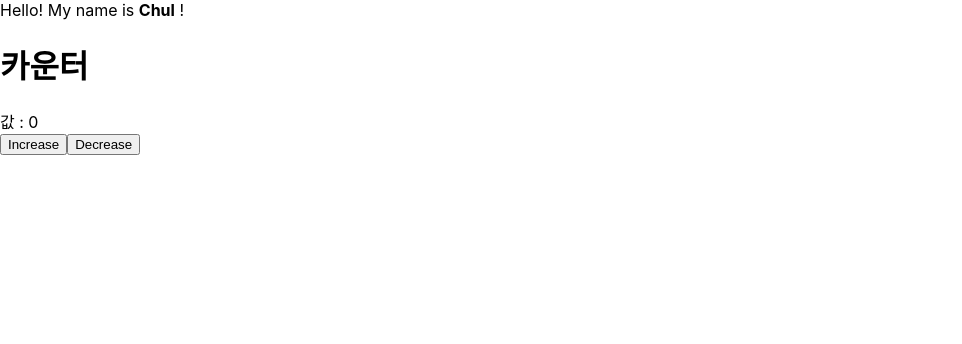
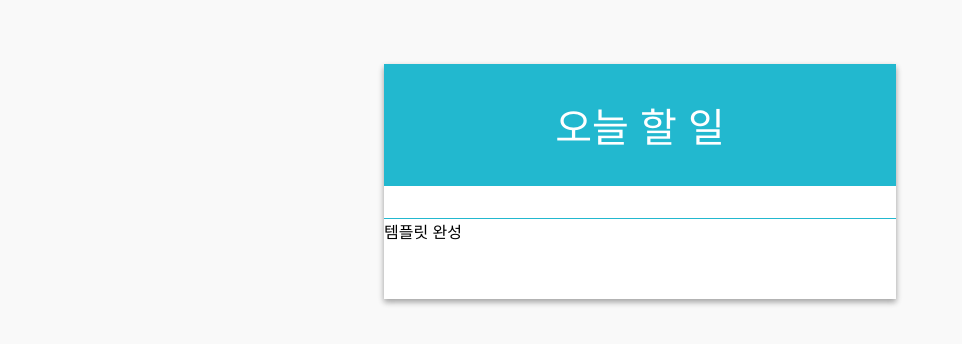
Before and after one commit to icarus8050/react-todo, a React (Create React App) app: page / in a window 1280 px wide. Shown: the top 344 px of the page, without its empty margins (0-962 px from the left). Built offline with nearby package versions, Linux system fonts and the light colour scheme.

Commit message:
todo list template

```diff
--- a/src/App.js
+++ b/src/App.js
@@ -1,14 +1,12 @@
 import React, {Component} from 'react';
-import MyName from "./components/MyName";
-import Counter from "./components/Counter";
+import TodoListTemplate from "./components/TodoListTemplate";
 
 class App extends Component {
   render() {
     return (
-        <div>
-            <MyName name="Chul"/>
-            <Counter/>
-        </div>
+        <TodoListTemplate>
+            템플릿 완성
+        </TodoListTemplate>
     );
   }
 }
--- /dev/null
+++ b/src/components/TodoListTemplate.css
@@ -0,0 +1,25 @@
+.todo-list-template {
+    background: white;
+    width: 512px;
+    box-shadow: 0 3px 6px rgba(0,0,0,0.16), 0 3px 6px rgba(0,0,0,0.23); /* 그림자 */
+    margin: 0 auto; /* 페이지 중앙 정렬 */
+    margin-top: 4rem;
+}
+
+.title {
+    padding: 2rem;
+    font-size: 2.5rem;
+    text-align: center;
+    font-weight: 100;
+    background: #22b8cf;;
+    color: white;
+}
+
+.form-wrapper {
+    padding: 1rem;
+    border-bottom: 1px solid #22b8cf;
+}
+
+.todos-wrapper {
+    min-height: 5rem;
+}
--- /dev/null
+++ b/src/components/TodoListTemplate.js
@@ -0,0 +1,20 @@
+import React from "react";
+import './TodoListTemplate.css'
+
+const TodoListTemplate = ({form, children}) => {
+    return (
+        <main className="todo-list-template">
+            <div className="title">
+                오늘 할 일
+            </div>
+            <section className="form-wrapper">
+                {form}
+            </section>
+            <section className="todos-wrapper">
+                {children}
+            </section>
+        </main>
+    );
+};
+
+export default TodoListTemplate;
--- a/src/index.css
+++ b/src/index.css
@@ -1,10 +1,8 @@
 body {
   margin: 0;
-  font-family: -apple-system, BlinkMacSystemFont, 'Segoe UI', 'Roboto', 'Oxygen',
-    'Ubuntu', 'Cantarell', 'Fira Sans', 'Droid Sans', 'Helvetica Neue',
-    sans-serif;
-  -webkit-font-smoothing: antialiased;
-  -moz-osx-font-smoothing: grayscale;
+  padding: 0;
+  font-family: sans-serif;
+  background: #f9f9f9;
 }
 
 code {
```
